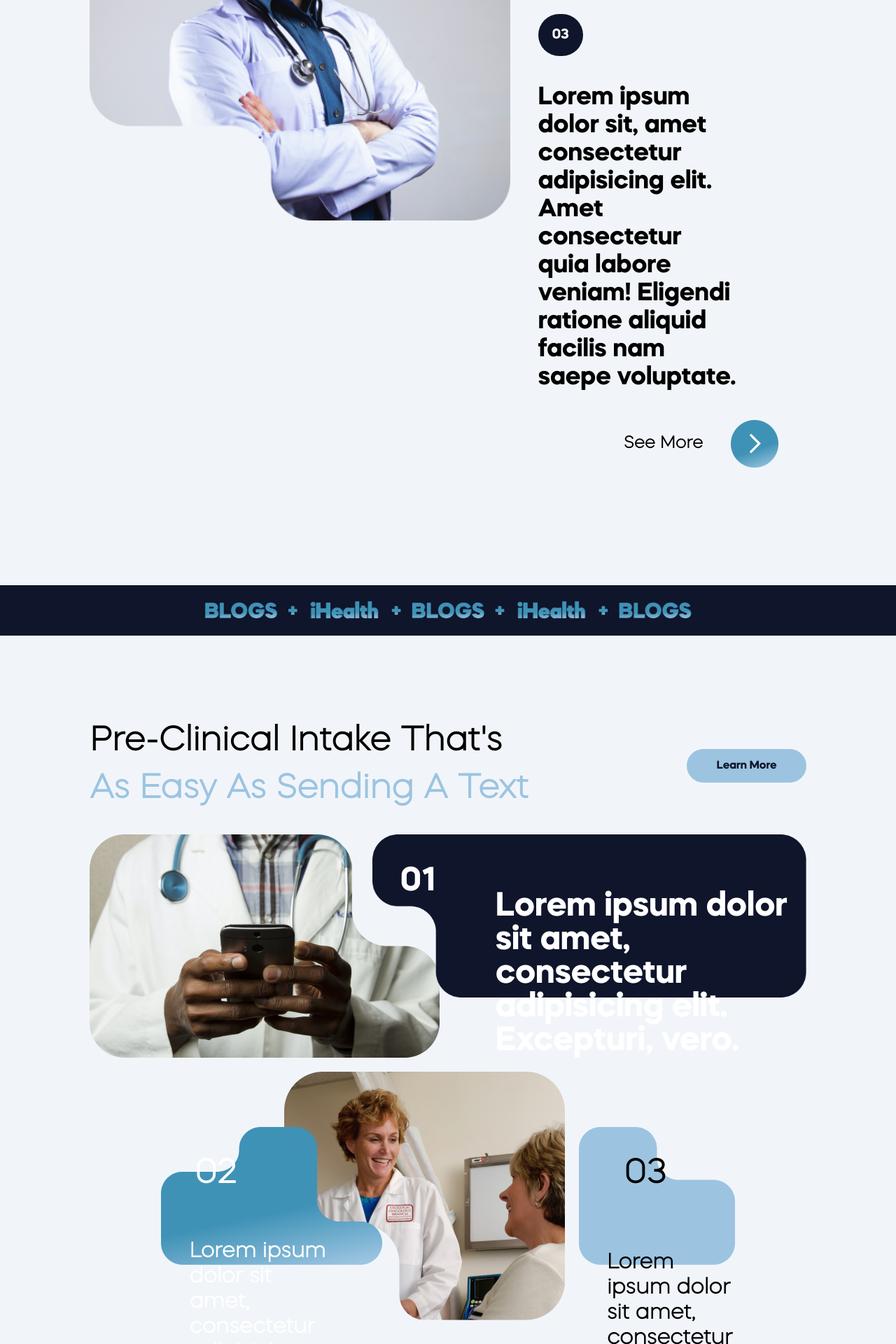
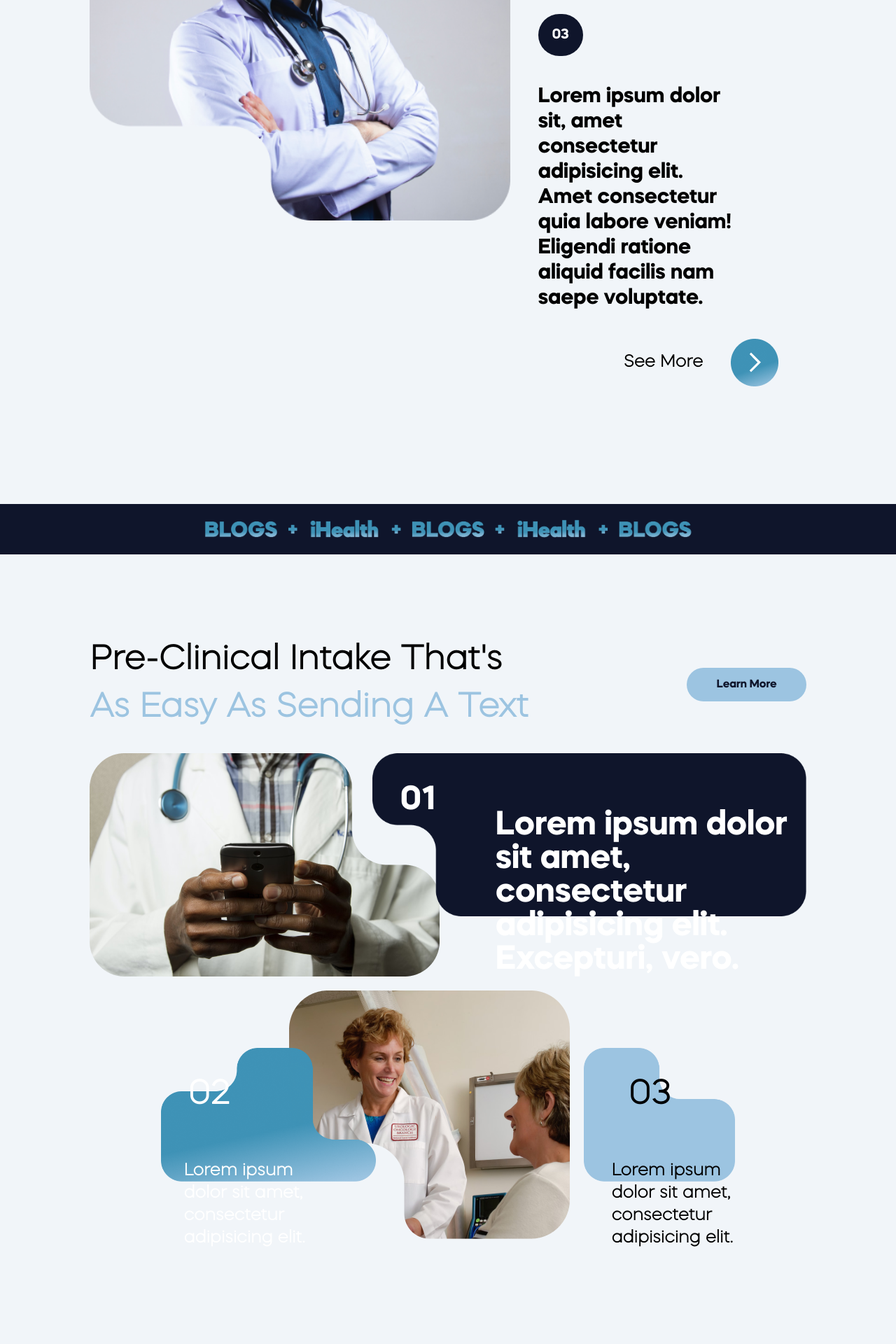
Before and after one commit to blahbalhabl/raite-site, a React (Vite) app: page / in a window 1280 px wide. Shown: the part 3580-5500 px from the top of the page at 70% size. Built offline with nearby package versions, Linux system fonts and the light colour scheme.

Commit message:
finished-na?

```diff
--- a/src/pages/Landing.jsx
+++ b/src/pages/Landing.jsx
@@ -121,7 +121,7 @@ const Landing = () => {
             <span className='p-4 px-5 text-xl font-mazzard-bold text-white rounded-full bg-primary w-max'>
               03
             </span>
-            <h1 className='text-4xl font-mazzard-bold w-5/6'>
+            <h1 className='text-3xl font-mazzard-bold w-5/6'>
               Lorem ipsum dolor sit, amet consectetur adipisicing elit. Amet consectetur quia labore veniam! Eligendi ratione aliquid facilis nam saepe voluptate.
             </h1>
             <span
@@ -162,11 +162,11 @@ const Landing = () => {
           </div>
         </div>
         <div className='flex justify-center items-center text-white font-bold p-[10%] pt-0 gap-5'>
-          <div className='relative flex -mr-40'>
+          <div className='relative flex -mr-36'>
             <h2 className='absolute top-11 right-52 z-20 text-5xl'>
               02
             </h2>
-            <h2 className='absolute top-40 text-3xl left-10 w-4/6'>
+            <h2 className='absolute top-40 text-2xl left-8 w-4/6'>
               Lorem ipsum dolor sit amet, consectetur adipisicing elit.
             </h2>
             <img src={Steps3} />
@@ -176,7 +176,7 @@ const Landing = () => {
             <h2 className='absolute top-11 left-16 z-20 text-5xl'>
               03
             </h2>
-            <h2 className='absolute top-44 text-3xl left-10 w-5/6'>
+            <h2 className='absolute top-40 text-2xl left-10 w-5/6'>
               Lorem ipsum dolor sit amet, consectetur adipisicing elit.
             </h2>
             <img src={Steps5} />
```
